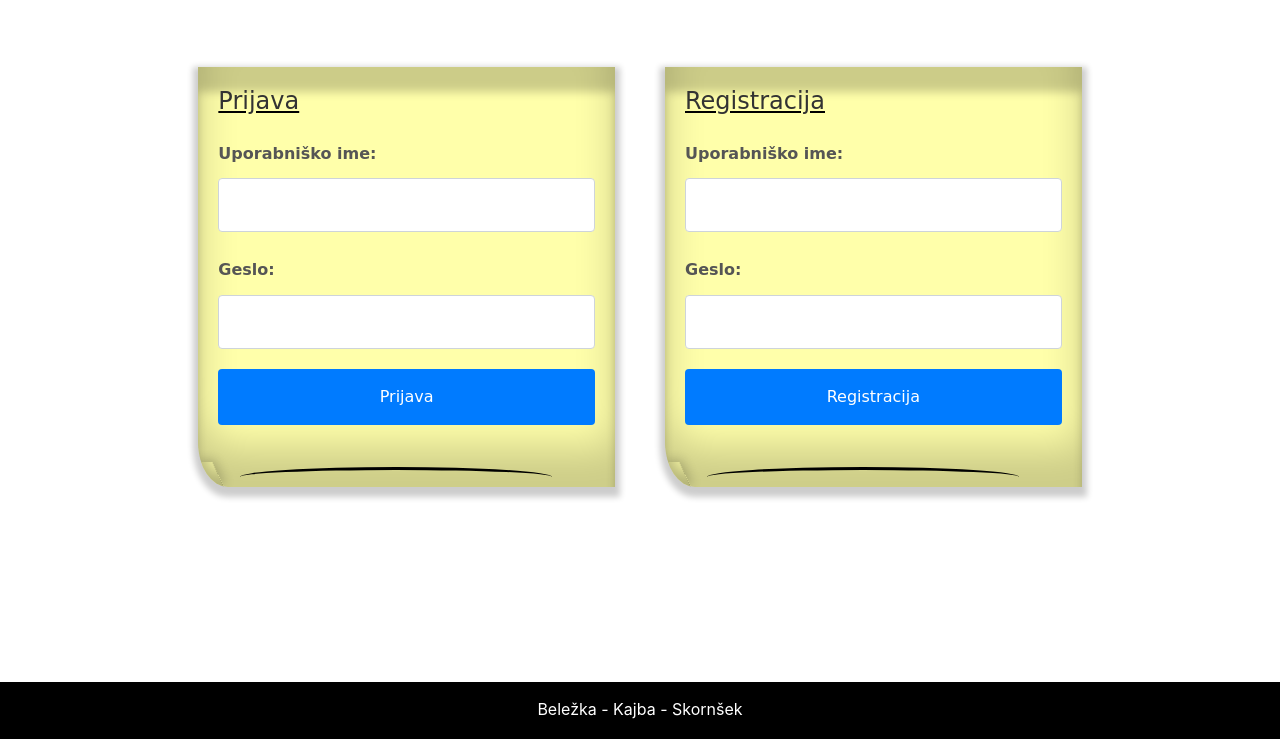
After one commit to nacoraco/FastAPI, a FastAPI app: template templates/login.html in a window 1280 px wide. The commit adds this page. Shown: the part 61-800 px from the top of the page. Run offline with FastAPI, Linux system fonts and the light colour scheme; the template is opened without the code that fills it, so the values that code supplies are empty; some libraries are stand-ins or nearby versions.

Commit message:
Add files via upload

```diff
--- a/main.py
+++ b/main.py
@@ -5,6 +5,7 @@ from fastapi.templating import Jinja2Templates
 from pydantic import BaseModel
 from passlib.context import CryptContext
 from database import initialize_database
+from fastapi.responses import RedirectResponse
 from fastapi import Form
 from typing import List
 import sqlite3
@@ -25,6 +26,10 @@ def get_db_conn():
     conn.row_factory = sqlite3.Row  # Enable accessing rows by column names
     return conn
 
+# Redirect root URL to login page
+@app.get("/", include_in_schema=False)
+async def root():
+    return RedirectResponse(url="/login/")
 
 # Model za prijavo
 class UserLogin(BaseModel):
@@ -44,6 +49,11 @@ def verify_password(plain_password, hashed_password):
 # Metoda za hashiranje gesla
 def hash_password(password):
     return pwd_context.hash(password)
+
+# API endpoint for accessing login page
+@app.get("/login/", response_class=HTMLResponse)
+async def get_login_page(request: Request):
+    return templates.TemplateResponse("login.html", {"request": request})
 
 
 # API endpoint za prijavo
@@ -87,12 +97,14 @@ async def register(user: UserRegister):
 # Endpoint to retrieve all notes
 @app.get("/notes/", response_class=HTMLResponse)
 async def read_notes(request: Request):
+    username = request.query_params.get("username")
     conn = get_db_conn()
     cursor = conn.cursor()
     cursor.execute('SELECT * FROM notes ORDER BY id DESC')
     notes = cursor.fetchall()
     conn.close()
-    return templates.TemplateResponse("index.html", {"request": request, "notes": notes})
+
+    return templates.TemplateResponse("index.html", {"request": request, "notes": notes, "username": username})
 
 
 # Endpoint to retrieve a specific user
@@ -121,6 +133,7 @@ async def search_notes(request: Request, query: str):
 
 # Endpoint to create a new item
 
+# Endpoint to create a new item
 @app.post("/notes/", response_class=HTMLResponse)
 async def create_item(request: Request, title: Optional[str] = None, text: Optional[List[str]] = None):
     # If title and text are not provided, create an empty note
@@ -128,10 +141,24 @@ async def create_item(request: Request, title: Optional[str] = None, text: Optio
         title = "Naslov"
         text = ["Vsebina"]
 
+    # Get username from query parameters
+    username = request.query_params.get("username")
+
+    # Get user_id from database using username
+    conn = get_db_conn()
+    cursor = conn.cursor()
+    cursor.execute('SELECT id FROM users WHERE username = ?', (username,))
+    user_id = cursor.fetchone()
+    conn.close()
+
+    if not user_id:
+        raise HTTPException(status_code=404, detail="User not found")
+
+    # Insert note into database with user_id
     conn = get_db_conn()
     cursor = conn.cursor()
     for item_text in text:
-        cursor.execute('INSERT INTO notes (title, text) VALUES (?, ?)', (title, item_text))
+        cursor.execute('INSERT INTO notes (user_id, title, text) VALUES (?, ?, ?)', (user_id['id'], title, item_text))
     conn.commit()
 
     # Fetch all notes after adding the new one
@@ -140,6 +167,7 @@ async def create_item(request: Request, title: Optional[str] = None, text: Optio
 
     conn.close()
     return templates.TemplateResponse("index.html", {"request": request, "notes": notes})
+
 
 
 
--- a/templates/index.html
+++ b/templates/index.html
@@ -201,7 +201,8 @@
     </script>
 <br><br>
     <footer class="fixed-bottom" style=" background-color: black;padding: 15px;padding-bottom: 2px;">
-        <p style="text-align: center; color: white;">Beležka - Kajba - Skornšek</p>
+        <p style="text-align: center; color: white;">Beležka - Kajba - Skornšek <span style="right: 10px; position: absolute;">Dobrodošli, <b>{{ username }} </b> <a style="text-decoration: underline; margin-left: 5px;" href="/login/">Odjava</a></span></p>
+
     </footer>
 
 </body>
--- /dev/null
+++ b/templates/login.html
@@ -0,0 +1,206 @@
+<!DOCTYPE html>
+<html lang="en">
+<head>
+    <meta charset="UTF-8">
+    <meta name="viewport" content="width=device-width, initial-scale=1.0">
+    <title>Prijava</title>
+    <link rel="stylesheet" href="https://stackpath.bootstrapcdn.com/bootstrap/4.5.2/css/bootstrap.min.css">
+    <link rel="icon" href="https://icons.iconarchive.com/icons/wwalczyszyn/android-style/256/Notes-icon.png" type="image/x-icon">
+
+    <style>
+        body {
+            padding-top: 50px !important;
+            padding: 15px;
+        }
+
+        .container {
+            max-width: 1000px;
+
+        }
+
+
+
+        h2 {
+            font-size: 24px;
+            margin-bottom: 20px;
+            color: #333333;
+        }
+
+        label {
+            font-size: 16px;
+            font-weight: bold;
+            color: #555555;
+        }
+
+        input[type="text"],
+        input[type="password"] {
+            width: 100%;
+            padding: 10px;
+            margin-bottom: 20px;
+            border: 1px solid #ced4da;
+            border-radius: 4px;
+            box-sizing: border-box;
+        }
+
+        input[type="submit"] {
+            width: 100%;
+            padding: 12px 20px;
+            border: none;
+            border-radius: 4px;
+            background-color: #007bff;
+            color: #ffffff;
+            font-size: 16px;
+            cursor: pointer;
+        }
+
+        input[type="submit"]:hover {
+            background-color: #0056b3;
+        }
+
+        .listek {
+            width: 100% !important;
+            height: 420px !important;
+            position: relative;
+            background: #ffa;
+            overflow: hidden;
+            margin: 30px auto;
+            padding: 20px;
+            border-radius: 0 0 0 30px/45px;
+            box-shadow:
+                inset 0 -40px 40px rgba(0, 0, 0, 0.2),
+                inset 0 25px 10px rgba(0, 0, 0, 0.2),
+                0 5px 6px 5px rgba(0, 0, 0, 0.2);
+            font-family: 'Permanent Marker', cursive;
+            line-height: 1.7em;
+            font-size: 19px;
+            color: black;
+            text-decoration: underline;
+        }
+
+        .listek li {
+            cursor: pointer;
+            font-size: 15px;
+        }
+
+        .listek:before {
+            content: "";
+            display: block;
+            position: absolute;
+            width: 20px;
+            height: 25px;
+            background: #ffa;
+            box-shadow:
+                3px -2px 10px rgba(0, 0, 0, 0.2),
+                inset 15px -15px 15px rgba(0, 0, 0, 0.3);
+            left: 0;
+            bottom: 0;
+            z-index: 2;
+            transform: skewX(25deg);
+        }
+
+        .listek:after {
+            content: "";
+            display: block;
+            position: absolute;
+            width: 75%;
+            height: 20px;
+            border-top: 3px solid black;
+            border-radius: 50%;
+            bottom: 0px;
+            left: 10%;
+        }
+
+    </style>
+
+</head>
+<body>
+
+<nav class="navbar navbar-dark bg-dark fixed-top" style="background-color: black !important;background-position: 50% 50%; background-repeat: no-repeat; background-size: 300px ;background-image: url('https://cdn.mysagestore.com/a977f7602289f64e72377167a4d54382/contents/SAN30101PP/SAN30101PP.png');height: 60px;"></nav>
+
+</nav>
+<br><br>
+<div class="container">
+    <div class="row">
+        <div class="col-md-5 listek" style="margin-right: 25px;">
+            <div class="form-container">
+                <h2>Prijava</h2>
+                <form id="loginForm">
+                    <label for="username">Uporabniško ime:</label>
+                    <input type="text" id="username" name="username">
+                    <label for="password">Geslo:</label>
+                    <input type="password" id="password" name="password">
+                    <input type="submit" value="Prijava">
+                </form>
+            </div>
+        </div>
+        <div class="col-md-5 listek" style="margin-left: 25px;">
+            <div class="form-container">
+                <h2>Registracija</h2>
+                <form id="registerForm">
+                    <label for="reg_username">Uporabniško ime:</label>
+                    <input type="text" id="reg_username" name="username">
+                    <label for="reg_password">Geslo:</label>
+                    <input type="password" id="reg_password" name="password">
+                    <input type="submit" value="Registracija">
+                </form>
+            </div>
+        </div>
+    </div>
+</div>
+
+<script src="https://code.jquery.com/jquery-3.6.0.min.js"></script>
+<script>
+    $(document).ready(function () {
+        // Login form submission
+        $('#loginForm').submit(function (e) {
+            e.preventDefault(); // Prevent form submission
+            var formData = {
+                username: $('#username').val(),
+                password: $('#password').val()
+            };
+            $.ajax({
+                type: 'POST',
+                url: '/login/',
+                data: JSON.stringify(formData),
+                contentType: 'application/json',
+                success: function (response) {
+                    alert('Prijava je bila uspešna!');
+                    window.location.href = "/notes/?username=" + formData.username;
+                    // Redirect or perform any action after successful login
+                },
+                error: function (xhr, status, error) {
+                    alert('Nepravilno geslo ali ime');
+                }
+            });
+        });
+
+        // Registration form submission
+        $('#registerForm').submit(function (e) {
+            e.preventDefault(); // Prevent form submission
+            var formData = {
+                username: $('#reg_username').val(),
+                password: $('#reg_password').val()
+            };
+            $.ajax({
+                type: 'POST',
+                url: '/register/',
+                data: JSON.stringify(formData),
+                contentType: 'application/json',
+                success: function (response) {
+                    alert('Registration Successful');
+                    // Redirect or perform any action after successful registration
+                },
+                error: function (xhr, status, error) {
+                    alert('Error: ' + xhr.responseJSON.detail);
+                }
+            });
+        });
+    });
+</script>
+<br><br>
+    <footer class="fixed-bottom" style=" background-color: black;padding: 15px;padding-bottom: 2px;">
+        <p style="text-align: center; color: white;">Beležka - Kajba - Skornšek </p>
+
+    </footer>
+</body>
+</html>
```
Also changed, not shown: FastAPI.db.
